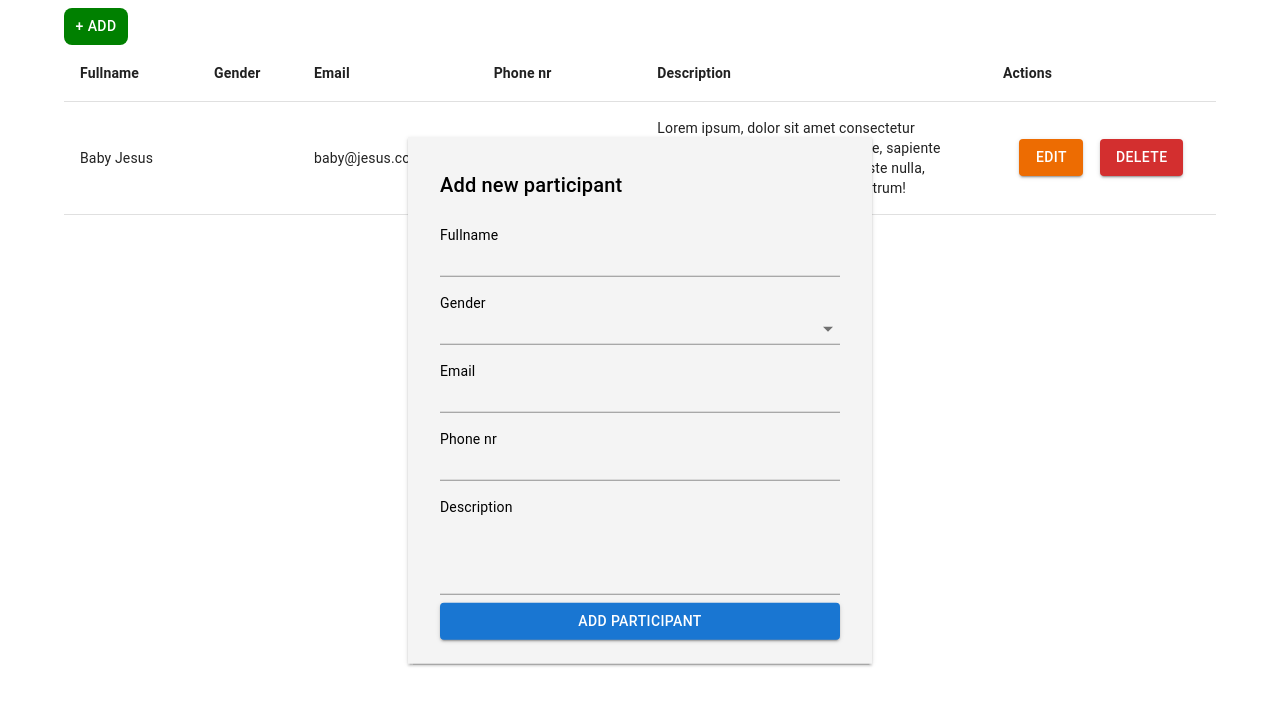
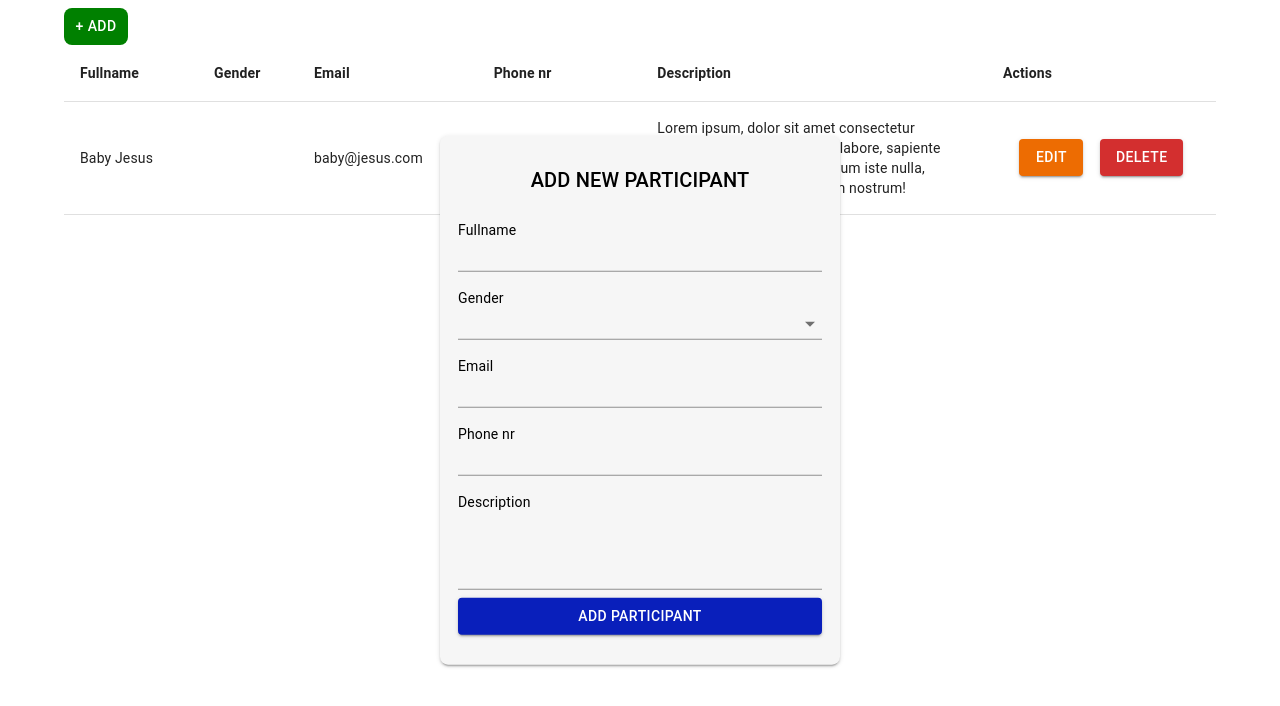
Before and after one commit to karolisjon/react-participants-list, a React (Create React App) app: page / in a window 1280 px wide. Both pictures are taken after a click on the button "+ ADD". Shown: the top 706 px of the page. Built offline with nearby package versions, Linux system fonts and the light colour scheme; data requests are answered from the project's data file.

Commit message:
feat: modal style adjustments

```diff
--- a/src/components/participants-table.jsx
+++ b/src/components/participants-table.jsx
@@ -66,20 +66,28 @@ const ParticipantsTable = () => {
           top: '50%',
           left: '50%',
           transform: 'translate(-50%, -50%)',
-          backgroundColor: '#f4f4f4',
+          backgroundColor: '#f6f6f6',
+          borderRadius: '8px',
+          //border: '1px solid #000',
           height: 'fit-content',
           width: 400,
           boxShadow: 2,
-          pt: 2,
-          px: 4,
-          pb: 3,
         }}
       >
+
+
         <form
           action="submit"
-          style={{ display: 'flex', flexDirection: 'column' }}
+          style={{
+            display: 'flex',
+            flexDirection: 'column',
+            paddingTop: '12px',
+            paddingLeft: '18px',
+            paddingRight: '18px',
+            paddingBottom: '30px',
+          }}
         >
-          <Typography variant='h6' sx={{ my: 2 }}>Add new participant</Typography>
+          <Typography variant='h6' sx={{ my: 2, textAlign: 'center' }}>ADD NEW PARTICIPANT</Typography>
 
           <FormControl sx={{ my: 1 }}>
             <Typography variant='body2'>Fullname</Typography>
@@ -117,7 +125,11 @@ const ParticipantsTable = () => {
             />
           </FormControl>
 
-          <Button variant='contained'>Add participant</Button>
+          <Button variant='contained' sx={{
+            backgroundColor: '#091fbb'
+          }}>
+            Add participant
+          </Button>
         </form>
 
       </Modal>
```
